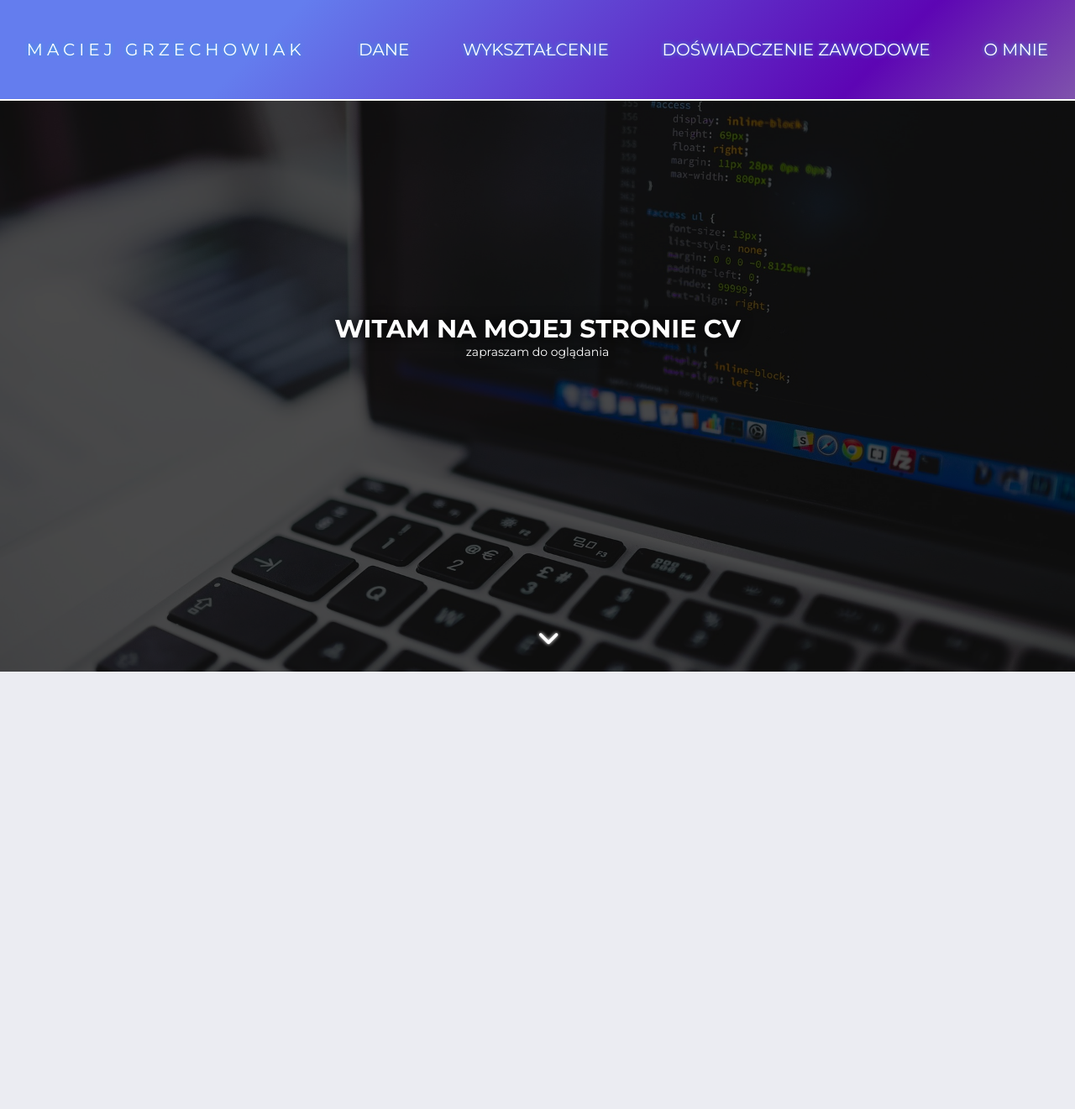
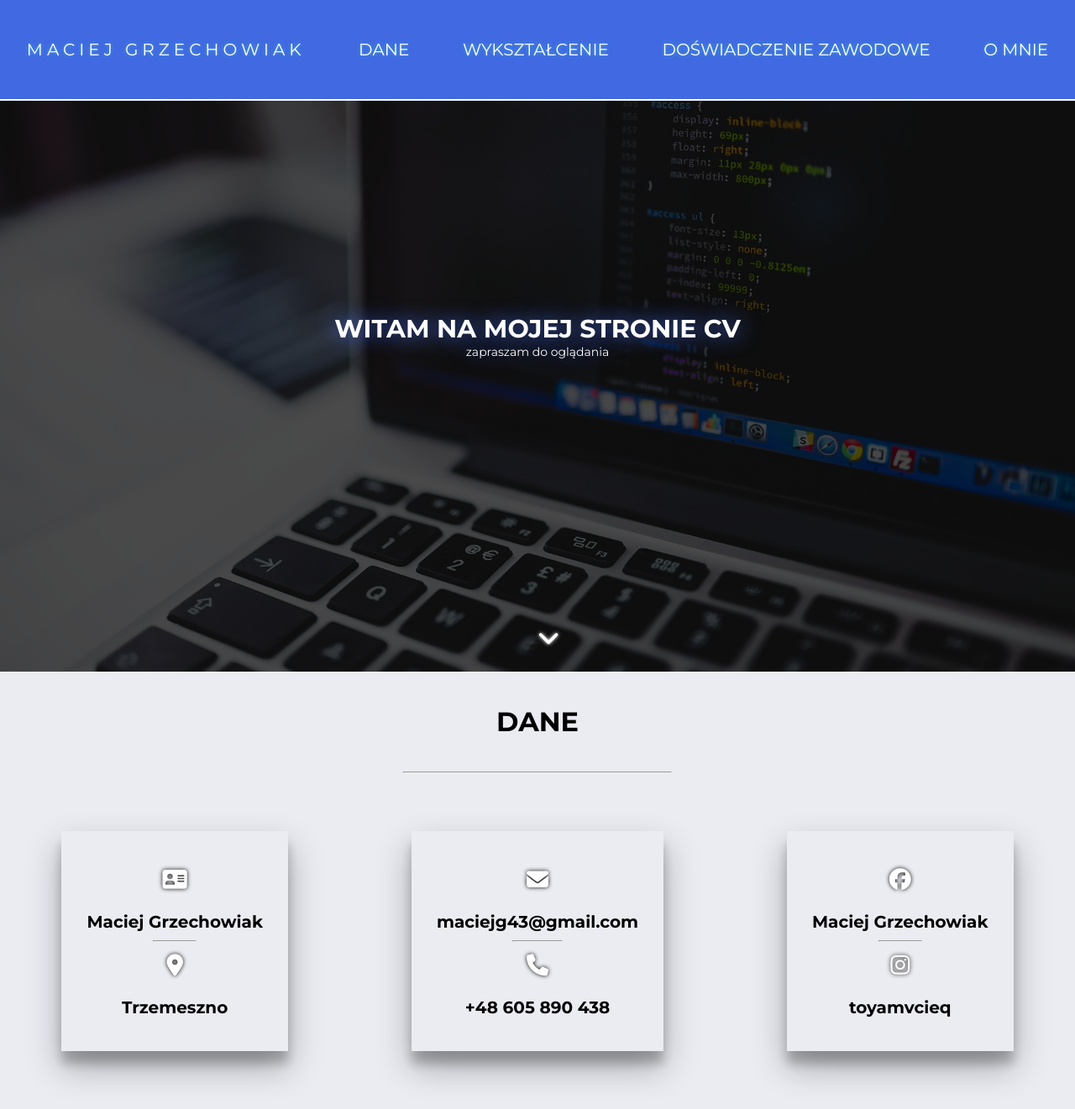
Before and after one commit to tit-maciejg/cv-page, a plain HTML site: page index.html in a window 1280 px wide. Shown: the whole page at 84% size. Before the commit the page ends 800 px from the top, so only its background shows below. Drawn offline with Linux system fonts and the light colour scheme.

Commit message:
finished header and info section

```diff
--- a/index.html
+++ b/index.html
@@ -18,15 +18,15 @@
 <body>
 
     <nav>
-        <p class="navname">maciej grzechowiak</p>
+        <a href="#home" class="navname">maciej grzechowiak</a>
         <a class="navitems border nav-info" href="#info">Dane</a>
         <a class="navitems border nav-education" href="#">Wykształcenie</a>
         <a class="navitems border nav-work-experience" href="#">Doświadczenie zawodowe</a>
         <a class="navitems border nav-aboutme" href="#">O mnie</a>
     </nav>
 
-    <header>
-        <div class="hero-img">
+    <header id="home">
+        <div data- class="hero-img">
             <div class="hero-shadow"></div>
             <div class="hero-text">
                 <h1 class="tracking-in-expand-h1">witam na mojej stronie cv</h1>
@@ -35,6 +35,47 @@
             </div>
         </div>
     </header>
+
+    <main>
+        <h1>dane</h1>
+        <hr>
+        <section class="info" id="info">
+
+            <div class="info-box personal">
+                <i class="fa-solid fa-address-card"></i>
+                <p class="head">Maciej Grzechowiak</p>
+                <hr>
+                <i class="fa-solid fa-location-dot"></i>
+                <p class="head">Trzemeszno</p>
+            </div>
+
+            <div class="info-box contact">
+                <i class="fa-solid fa-envelope"></i>
+                <a href="mailto:maciejg43@gmail.com">
+                    <p class="head">maciejg43@gmail.com</p>
+                </a>
+                <hr>
+                <i class="fa-solid fa-phone"></i>
+                <a href="tel:+48605890438">
+                    <p class="head">+48 605 890 438</p>
+                </a>
+            </div>
+
+            <div class="info-box socialmedia">
+                <i class="fa-brands fa-facebook"></i>
+                <a href="https://www.facebook.com/toyamvcieq" target="_blank">
+                    <p class="head">Maciej Grzechowiak</p>
+                </a>
+                <hr>
+                <i class="fa-brands fa-instagram"></i>
+                <a href="https://www.instagram.com/toyamvcieq/" target="_blank">
+                    <p class="head">toyamvcieq</p>
+                </a>
+            </div>
+
+            </div>
+        </section>
+    </main>
 </body>
 
 </html>
--- a/sass/style.scss
+++ b/sass/style.scss
@@ -6,29 +6,26 @@
 	margin: 0;
 	padding: 0;
 }
-
+html {
+	scroll-behavior: smooth;
+}
 body {
 	position: relative;
 	font-family: 'Montserrat', sans-serif;
 	background-color: $bg-color;
 }
-
+// Start of Nav
 nav {
-	position: absolute;
+	position: fixed;
 	display: flex;
 	align-items: center;
 	flex-wrap: wrap;
 	width: 100%;
 	height: 15vh;
-	background-color: #7f53ac;
-	background-image: linear-gradient(
-		315deg,
-		#7f53ac 0%,
-		#5d05b4 20%,
-		#647dee 74%
-	);
+	background-color: royalblue;
 	border-bottom: 2px solid $white;
 	z-index: 1;
+
 	.navname,
 	.navitems {
 		padding: 0 20px;
@@ -47,7 +44,8 @@ nav {
 		letter-spacing: 5px;
 	}
 
-	.navitems {
+	.navitems,
+	.navname {
 		transition: all 0.8s;
 		justify-content: flex-end;
 		color: $white;
@@ -58,15 +56,18 @@ nav {
 		border-bottom: 1px solid transparent;
 	}
 
-	.navitems:hover {
+	.navitems:hover,
+	.navname:hover {
 		--p: 100%;
 		color: #fff;
 		box-shadow: 5px 5px 0px $main-color;
 		border-bottom: 1px solid $main-color;
 	}
 }
-
+// End of Nav
+// Start of Header
 header {
+	position: relative;
 	color: $white;
 	h1 {
 		font-size: 30px;
@@ -96,17 +97,19 @@ header {
 		justify-content: center;
 		flex-direction: column;
 		align-items: center;
+		text-align: center;
 		height: 100%;
 		padding: 10px;
 		text-align: center;
 		z-index: 5;
-		text-shadow: 0 0 15px black;
+		text-shadow: 0 0 25px royalblue;
 	}
-	.fa-solid {
+	i {
+		transition: text-shadow 0.7s;
 		position: absolute;
 		left: 50%;
 		transform: translate(-50%, -50%);
-		bottom: 5%;
+		bottom: 5vh;
 		font-size: 30px;
 		color: $white;
 		text-shadow: 0 0 4px $white;
@@ -123,6 +126,82 @@ header {
 	.tracking-in-expand-p {
 		animation: tracking-in-expand 0.7s 0.7s cubic-bezier(0.215, 0.61, 0.355, 1)
 			both;
+	}
+	i:hover {
+		text-shadow: 0 0 25px $white;
+	}
+}
+// End of Header
+// Start of Main
+main {
+	width: 100%;
+	h1 {
+		text-align: center;
+		text-transform: uppercase;
+		margin: 40px;
+	}
+	hr {
+		width: 25%;
+		margin: 0 auto;
+	}
+	.info {
+		display: flex;
+		align-items: flex-start;
+		align-content: center;
+		justify-content: space-around;
+		flex-wrap: wrap;
+		width: 100%;
+		height: 50vh;
+
+		.info-box {
+			position: relative;
+			flex-direction: column;
+			justify-content: space-around;
+			align-items: center;
+			text-align: center;
+			flex-wrap: wrap;
+			transition: all 0.8s;
+			margin: 0 auto;
+			padding: 30px;
+			box-shadow: rgba(0, 0, 0, 0.3) 0px 19px 38px,
+				rgba(0, 0, 0, 0.22) 0px 15px 12px;
+			a {
+				text-decoration: none;
+				color: black;
+				transition: all 0.5s;
+			}
+			a:hover {
+				color: royalblue;
+			}
+			.head {
+				margin-top: 10px;
+				margin-bottom: 10px;
+				font-weight: bold;
+				font-size: 20px;
+			}
+			i {
+				transition: all 0.8s;
+				color: $white;
+				text-shadow: 0 0 5px #000;
+				font-size: 26px;
+				margin: 15px;
+			}
+
+			i:hover {
+				color: #000;
+				text-shadow: 0 0 5px $white;
+			}
+		}
+		.info-box:hover {
+			background-color: rgba(0, 0, 0, 0.22);
+			a {
+				color: $white;
+			}
+			a:hover {
+				color: royalblue;
+			}
+			color: $white;
+		}
 	}
 }
 
```
Also changed, not shown: css/style.css, img/heros640.jpg (deleted), 1 other file.
